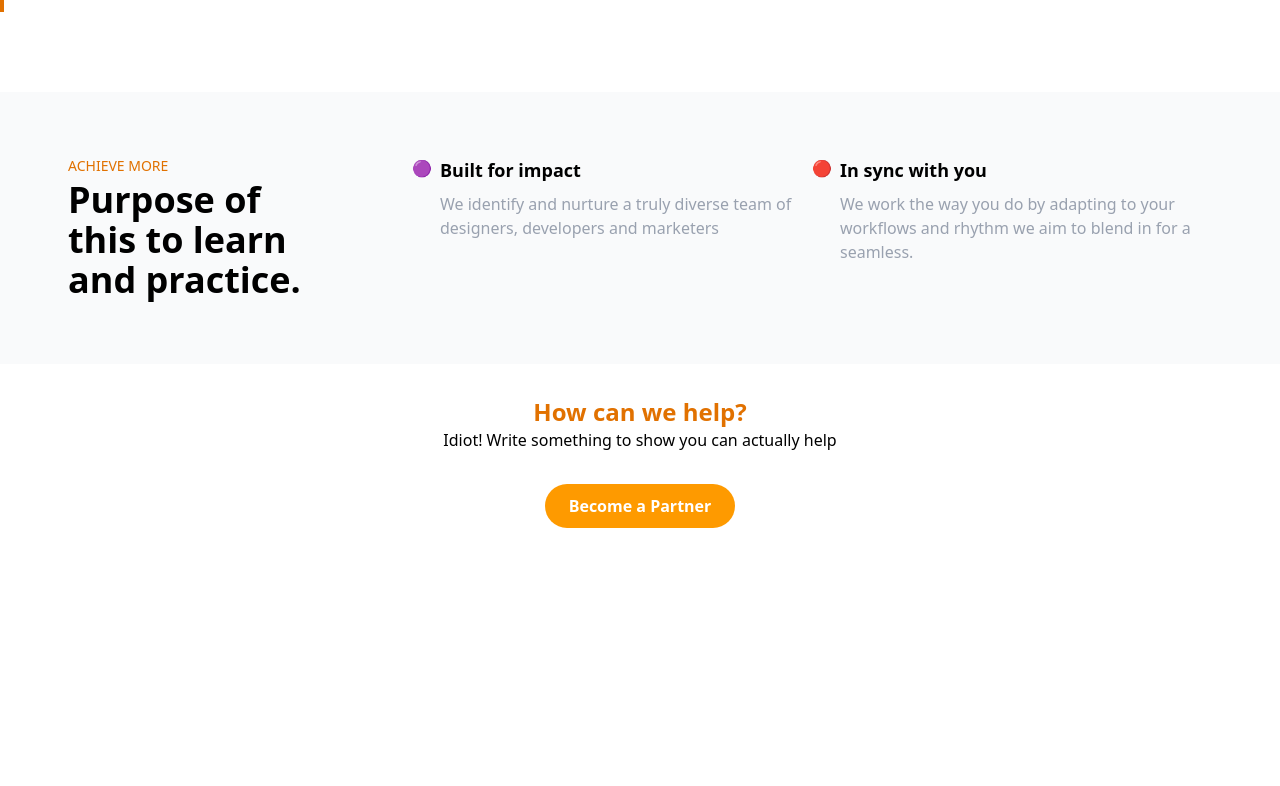
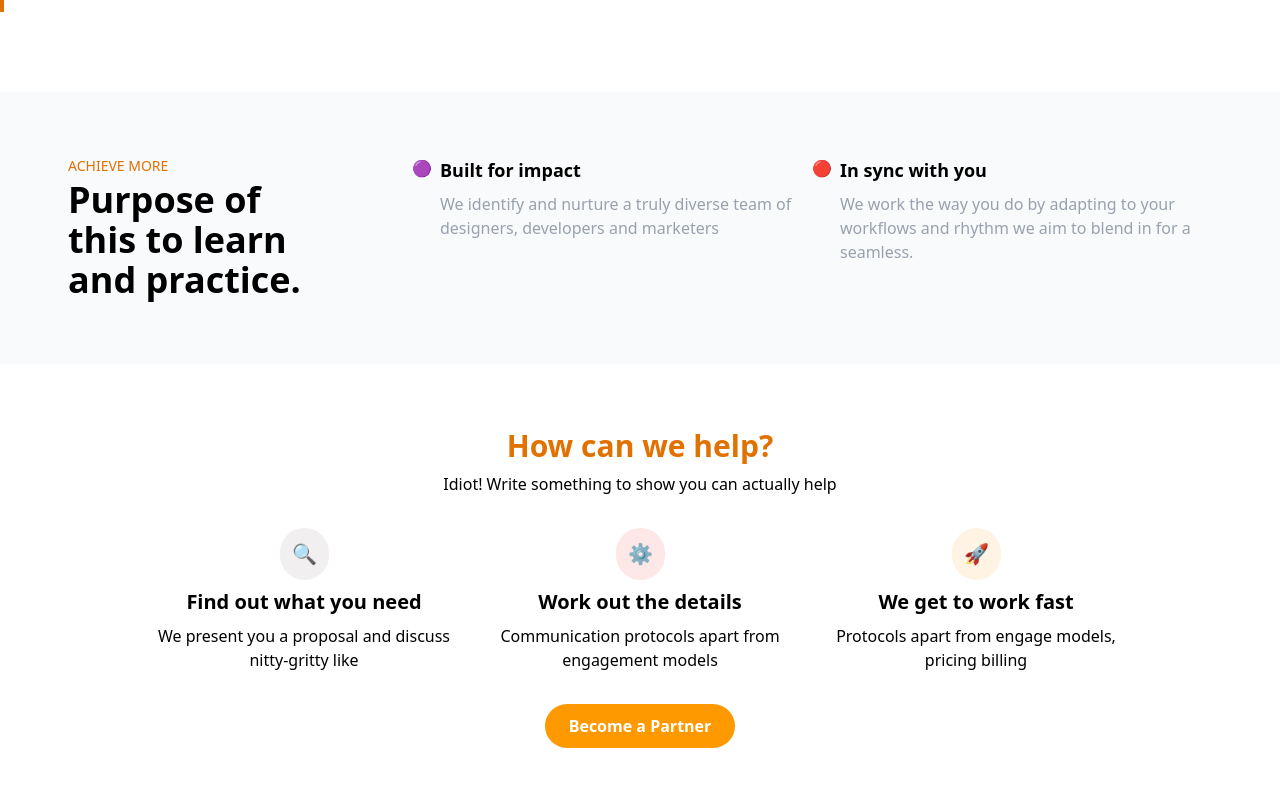
Before and after one commit to ndUltrashield/react-landing, a React (Vite) app: page / in a window 1280 px wide. Shown: the part 970-1756 px from the top of the page. Before the commit the page ends 1530 px from the top, so only its background shows below. Built offline with nearby package versions, Linux system fonts and the light colour scheme.

Commit message:
Partner completed

```diff
--- a/src/assets/data.js
+++ b/src/assets/data.js
@@ -1,26 +1,3 @@
-
-
-
-//   features section
-
-const features = [
-  {
-    icon: "🔍",
-    title: "Find out what you need",
-    description: "We present you a proposal and discuss nitty-gritty like"
-  },
-  {
-    icon: "⚙️",
-    title: "Work out the details",
-    description: "Communication protocols apart from engagement models"
-  },
-  {
-    icon: "🚀",
-    title: "We get to work fast",
-    description: "Protocols apart from engage models, pricing billing"
-  }
-]
-
 //   services section
 const services = [
   {
--- a/src/components/Partner.jsx
+++ b/src/components/Partner.jsx
@@ -1,14 +1,45 @@
 import React from 'react'
 
 const Partner = () => {
+
+    //   features section
+
+    const features = [
+        {
+            icon: "🔍",
+            title: "Find out what you need",
+            description: "We present you a proposal and discuss nitty-gritty like"
+        },
+        {
+            icon: "⚙️",
+            title: "Work out the details",
+            description: "Communication protocols apart from engagement models"
+        },
+        {
+            icon: "🚀",
+            title: "We get to work fast",
+            description: "Protocols apart from engage models, pricing billing"
+        }
+    ]
+
     return (
-        <section className='flex flex-col items-center justify-center gap-4 py-8'>
-            <div className='flex flex-col items-center justify-center'>
-                <h3 className='font-bold text-2xl text-amber-600'>How can we help?</h3>
-                <p>Idiot! Write something to show you can actually help</p>
+        <section className='flex flex-col items-center justify-center gap-8 py-16 px-4 mx-auto'>
+            <div className='flex flex-col items-center justify-center gap-2'>
+                <h3 className='font-bold text-3xl text-amber-600'>How can we help?</h3>
+                <p className='text-center'>Idiot! Write something to show you can actually help</p>
             </div>
-            <div></div>
-            <button className='flex bg-amber-500 px-6 py-2.5 font-bold text-white rounded-full hover:bg-blue-500 transition-all hover:shadow-lg hover:shadow-blue-100'>
+            <div className='flex flex-col justify-evenly items-center lg:flex-row gap-4'>
+                {
+                    features.map((feature, index) => (
+                        <div key={index} className='flex flex-col gap-2 items-center justify-center w-full sm:w-80'>
+                            <div className='text-xl text-center rounded-full px-3 py-3' style={{ backgroundColor: index === 0 ? "#f1eff0" : index === 1 ? "#fee7e7" : "#fff3e4" }}>{feature.icon}</div>
+                            <h3 className='text-center font-bold text-xl'>{feature.title}</h3>
+                            <p className='text-center'>{feature.description}</p>
+                        </div>
+                    ))
+                }
+            </div>
+            <button className='flex bg-amber-500 px-6 py-2.5 font-bold text-white rounded-full hover:bg-blue-500 transition-all hover:shadow-lg hover:shadow-blue-100 cursor-pointer'>
                 Become a Partner
             </button>
         </section>
--- a/src/index.css
+++ b/src/index.css
@@ -3,4 +3,5 @@
 html {
     scroll-behavior: smooth;
     /* scroll-padding-top: 100px; */
+    scrollbar-width: none;
 }
```
